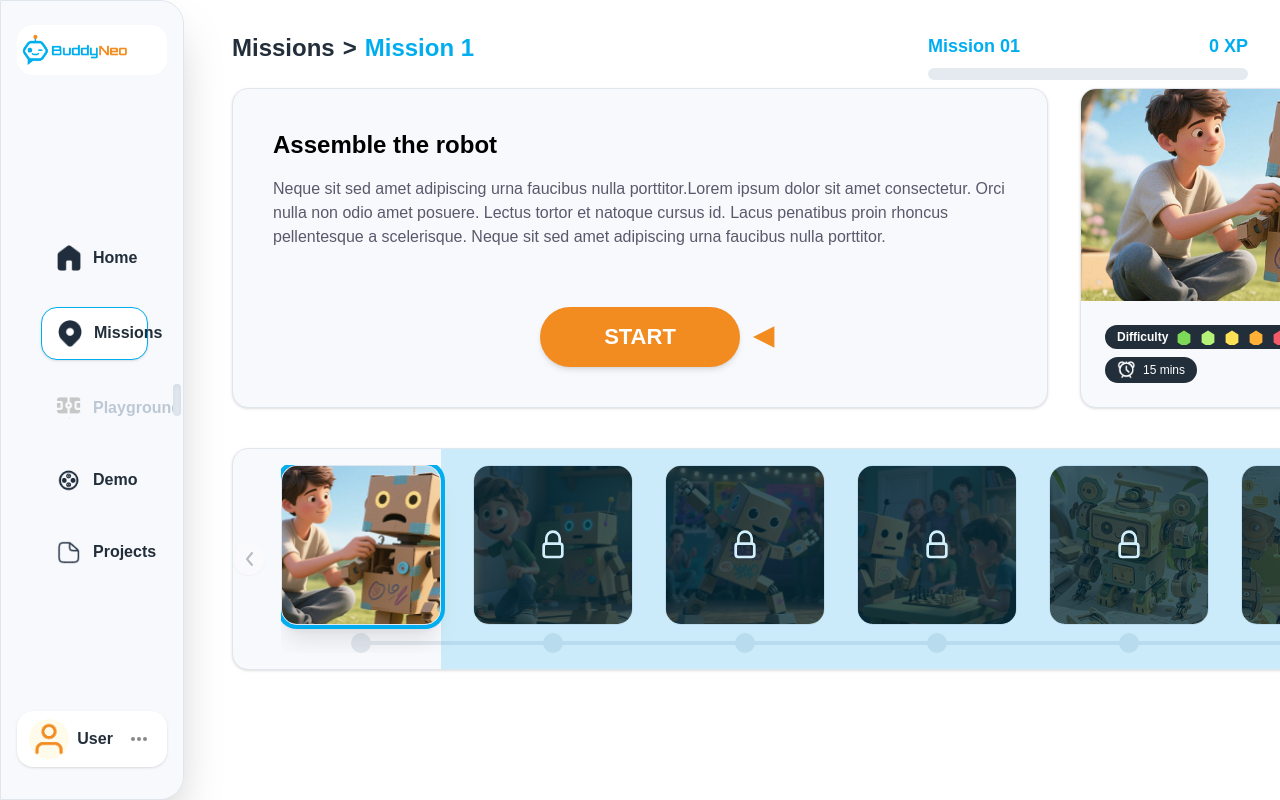
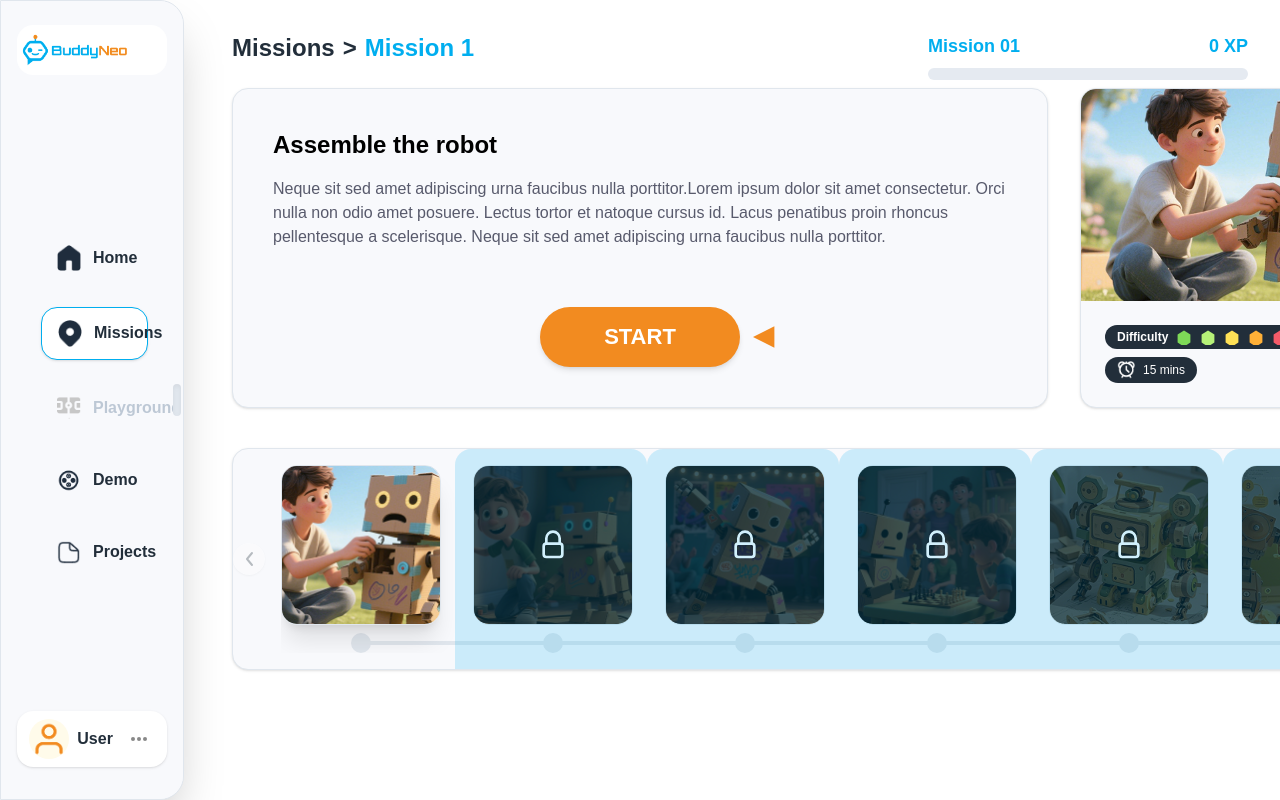
Before and after one commit to MagicBitTutorial123/Neo, a Next.js app: page /missions in a window 1280 px wide. Shown: the top 800 px of the page. Built offline with nearby package versions, Linux system fonts and the light colour scheme.

Commit message:
MLA-302 RESTORE POINT: Carousel and overlay logic correct as of 15 July 2025, 4:50 pm

```diff
--- a/components/StepperMissionProgressBar.tsx
+++ b/components/StepperMissionProgressBar.tsx
@@ -41,8 +41,13 @@ const StepperMissionProgressBar: React.FC<StepperMissionProgressBarProps> = ({
   setSelectedMissionIdx: controlledSetSelectedMissionIdx,
 }) => {
   const [startIdx, setStartIdx] = useState(0);
-  const [internalSelectedMissionIdx, setInternalSelectedMissionIdx] =
-    useState(completed);
+  // Remove: const [internalSelectedMissionIdx, setInternalSelectedMissionIdx] = useState(completed);
+  // Instead, initialize with 0 (or a prop if provided), and do not update on carousel slide
+  const [internalSelectedMissionIdx, setInternalSelectedMissionIdx] = useState(
+    controlledSelectedMissionIdx !== undefined
+      ? controlledSelectedMissionIdx
+      : 0
+  );
   const selectedMissionIdx =
     controlledSelectedMissionIdx ?? internalSelectedMissionIdx;
   const setSelectedMissionIdx =
@@ -52,10 +57,18 @@ const StepperMissionProgressBar: React.FC<StepperMissionProgressBarProps> = ({
   const selectedMission = missionList[selectedMissionIdx] || missionList[0];
 
   const handlePrev = () => setStartIdx((idx) => Math.max(0, idx - 1));
-  const handleNext = () => setStartIdx((idx) => Math.min(maxStart, idx + 1));
+  const handleNext = () => {
+    // Only slide if the last visible mission is not the last mission
+    if (startIdx + VISIBLE_COUNT < missionList.length) {
+      setStartIdx((idx) => idx + 1);
+    }
+  };
 
   // For visible missions
-  const visibleMissions = missionList.slice(startIdx, startIdx + VISIBLE_COUNT);
+  const visibleMissions = missionList.slice(
+    startIdx,
+    Math.min(startIdx + VISIBLE_COUNT, missionList.length)
+  );
   // Calculate dynamic line positions for the stepper
   // Each dot center: left = idx * (THUMBNAIL_WIDTH + 32) + THUMBNAIL_WIDTH/2
   const dotCenters = visibleMissions.map(
@@ -82,6 +95,11 @@ const StepperMissionProgressBar: React.FC<StepperMissionProgressBarProps> = ({
       : 0;
   const greyLineLeft = orangeLineWidth;
   const greyLineWidth = fullLineWidth + DOT_SIZE / 2 - orangeLineWidth;
+
+  // Only update selectedMissionIdx when a thumbnail is clicked
+  // When rendering, compute isSelected as (globalIdx === selectedMissionIdx) even if selected is out of view
+  // Do NOT change selectedMissionIdx on startIdx change
+  // If the selected mission is not in visibleMissions, it simply won't be highlighted in the visible row
 
   return (
     <div
@@ -201,34 +219,25 @@ const StepperMissionProgressBar: React.FC<StepperMissionProgressBarProps> = ({
       >
         {/* Blue overlays for all unselected thumbnails, rendered absolutely at the carousel row level */}
         {visibleMissions.map((mission, idx) => {
+          if (!mission) return null; // Only render overlays for real missions
           const globalIdx = startIdx + idx;
           const isSelected = globalIdx === selectedMissionIdx;
           if (isSelected) return null;
           const GAP = 32;
-          const carouselInnerWidth =
-            VISIBLE_COUNT * THUMBNAIL_WIDTH + (VISIBLE_COUNT - 1) * GAP;
-          let left, width;
-          if (idx === 0) {
-            left = 32;
-            width = THUMBNAIL_WIDTH + GAP / 2;
-          } else {
-            left = 32 + idx * (THUMBNAIL_WIDTH + GAP) - GAP / 2;
-            if (idx === visibleMissions.length - 1) {
-              width = carouselInnerWidth + 32 - left;
-            } else {
-              width = THUMBNAIL_WIDTH + GAP;
-            }
-          }
-          let borderRadius = "";
-          if (idx === 0 && idx === visibleMissions.length - 1)
-            borderRadius = "rounded-2xl";
-          else if (idx === 0) borderRadius = "rounded-tl-2xl rounded-bl-2xl";
-          else if (idx === visibleMissions.length - 1)
-            borderRadius = "rounded-tr-2xl rounded-br-2xl";
+          const overlayStart =
+            idx === 0
+              ? 32 // left margin
+              : 32 + idx * (THUMBNAIL_WIDTH + GAP) - GAP / 16;
+          const overlayEnd =
+            idx === visibleMissions.length - 1
+              ? 32 + (idx + 1) * (THUMBNAIL_WIDTH + GAP) - GAP // right margin
+              : 32 + (idx + 1) * (THUMBNAIL_WIDTH + GAP) - GAP / 16;
+          const left = overlayStart;
+          const width = overlayEnd - overlayStart;
           return (
             <div
               key={`overlay-${mission.id}`}
-              className={`absolute ${borderRadius}`}
+              className="absolute"
               style={{
                 left,
                 width,
@@ -237,6 +246,7 @@ const StepperMissionProgressBar: React.FC<StepperMissionProgressBarProps> = ({
                 background: "rgba(0,174,239,0.18)",
                 zIndex: 5,
                 pointerEvents: "none",
+                borderRadius: "16px 16px 0 0",
               }}
             />
           );
@@ -269,7 +279,7 @@ const StepperMissionProgressBar: React.FC<StepperMissionProgressBarProps> = ({
         <div
           className="overflow-hidden"
           style={{
-            width: VISIBLE_COUNT * THUMBNAIL_WIDTH,
+            width: visibleMissions.length * THUMBNAIL_WIDTH,
             margin: "0 32px",
             position: "relative",
           }}
@@ -306,9 +316,9 @@ const StepperMissionProgressBar: React.FC<StepperMissionProgressBarProps> = ({
             className="flex transition-transform duration-300 gap-8"
             style={{
               width:
-                missionList.length * THUMBNAIL_WIDTH +
-                (missionList.length - 1) * 32,
-              transform: `translateX(-${startIdx * (THUMBNAIL_WIDTH + 32)}px)`,
+                visibleMissions.length * THUMBNAIL_WIDTH +
+                (visibleMissions.length - 1) * 32,
+              transform: `translateX(0px)`,
             }}
           >
             {visibleMissions.map((mission, idx) => {
@@ -324,9 +334,7 @@ const StepperMissionProgressBar: React.FC<StepperMissionProgressBarProps> = ({
                 >
                   <div
                     className={`relative overflow-hidden w-full h-[160px] rounded-2xl mb-2 border border-[#E0E6ED] bg-white transition-transform duration-200
-                      ${
-                        isSelected ? "ring-4 ring-[#00AEEF] shadow-xl z-10" : ""
-                      }
+                      ${isSelected ? "shadow-xl z-10" : ""}
                     `}
                   >
                     {/* Mission image always in the background */}
@@ -407,7 +415,7 @@ const StepperMissionProgressBar: React.FC<StepperMissionProgressBarProps> = ({
         {/* Right Arrow */}
         <button
           onClick={handleNext}
-          disabled={startIdx === maxStart}
+          disabled={startIdx + VISIBLE_COUNT >= missionList.length}
           className="absolute right-0 z-10 bg-white rounded-full shadow p-1 flex items-center justify-center disabled:opacity-30"
           style={{
             width: 32,
```
